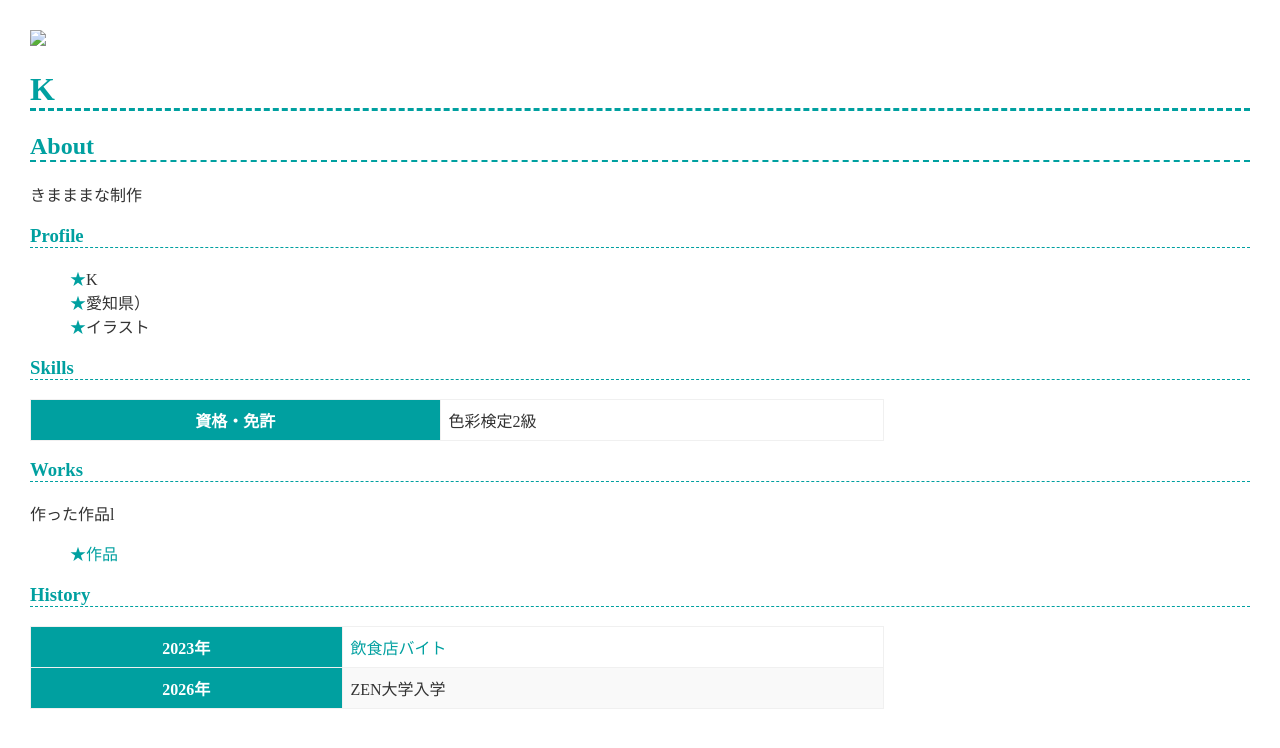
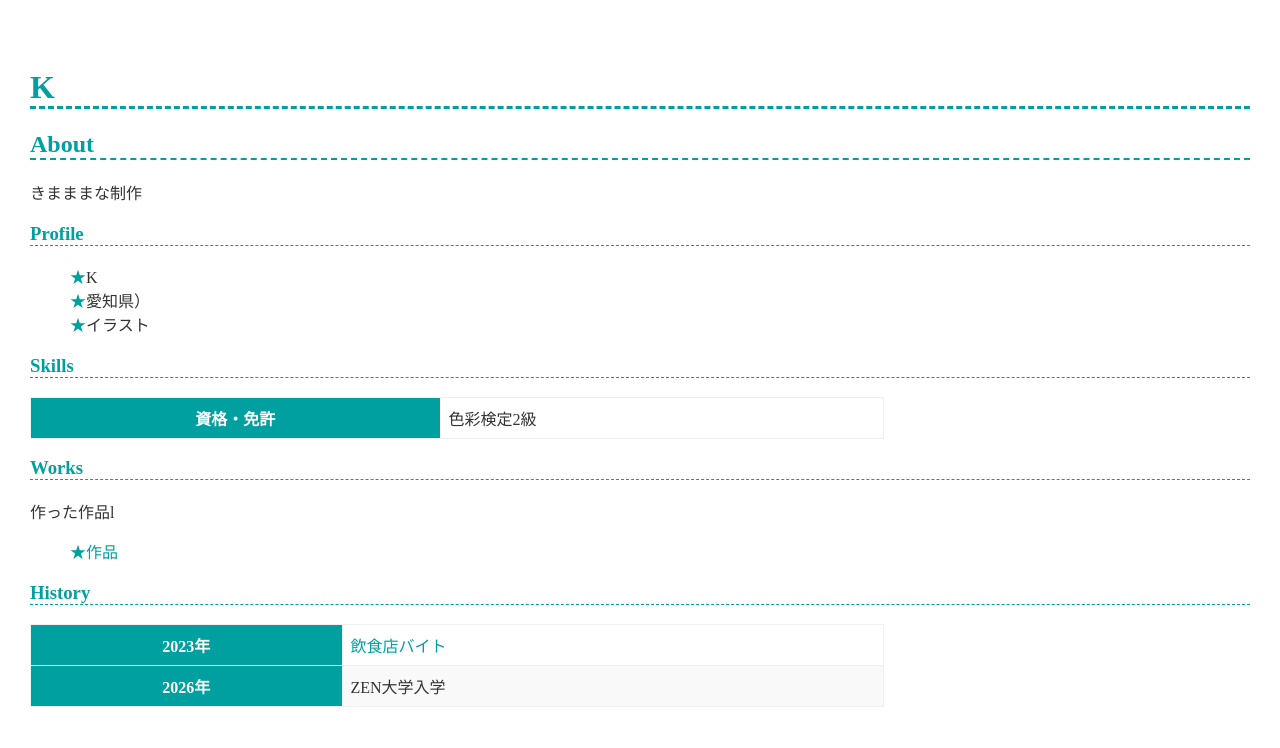
Before and after one commit to ni-tyan/K.github.io, a plain HTML site: page index.html in a window 1280 px wide. Drawn offline with Linux system fonts and the light colour scheme.

Commit message:
Update index.html

```diff
--- a/index.html
+++ b/index.html
@@ -5,7 +5,7 @@
     <meta name="viewport" content="width=device-width, initial-scale=1">
     <link href="style.css" rel="stylesheet">
     <title>Kのポートフォリオ</title>
-    <img src="profile_image.png">
+    <img src="">
   </head>
   <body>
     <img>
```
